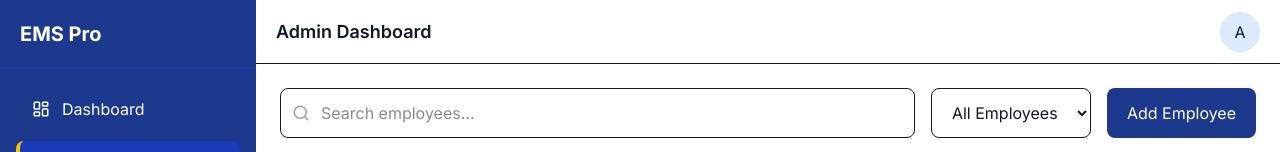
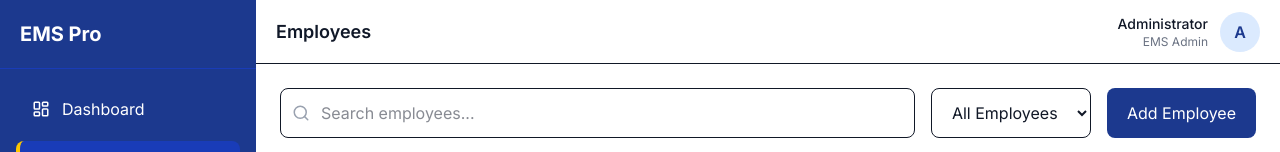
Before and after one commit to ParekhVaibhavi11/EMS-Pro, a React (Vite) app in the folder client/: page /employees in a window 1280 px wide. Shown: the top 152 px of the page. Built offline with nearby package versions, Linux system fonts and the light colour scheme; no server answers.

Commit message:
Updated Navbar to show each page name

```diff
--- a/client/src/layouts/DashboardLayout.jsx
+++ b/client/src/layouts/DashboardLayout.jsx
@@ -24,7 +24,7 @@ function DashboardLayout({
           setIsOpen={setIsOpen}
         />
 
-        <main className="p-6">
+        <main className="p-6 max-w-7xl">
           {children}
         </main>
 
--- a/client/src/layouts/Navbar.jsx
+++ b/client/src/layouts/Navbar.jsx
@@ -1,8 +1,26 @@
+import { useLocation } from "react-router-dom";
 import { Menu } from "lucide-react";
 
-function Navbar({
-  setIsOpen,
-}) {
+function Navbar({ setIsOpen }) {
+
+  const location = useLocation();
+
+  const pageTitles = {
+    "/admin": "Dashboard",
+    "/employees": "Employees",
+    "/departments": "Departments",
+    "/managers": "Managers",
+    "/attendance": "Attendance",
+    "/leaves": "Leave Management",
+    "/payroll": "Payroll",
+    "/reports": "Reports",
+    "/settings": "Settings",
+  };
+
+  const pageTitle =
+    pageTitles[location.pathname] ||
+    "EMS Pro";
+
   return (
     <div className="bg-white border-b h-16 flex items-center justify-between px-5">
 
@@ -15,12 +33,37 @@ function Navbar({
         <Menu size={24} />
       </button>
 
-      <h2 className="font-semibold text-lg">
-        Admin Dashboard
+      <h2 className="font-semibold text-lg text-gray-900">
+        {pageTitle}
       </h2>
 
-      <div className="w-10 h-10 rounded-full bg-blue-100 flex items-center justify-center">
-        A
+      <div className="flex items-center gap-3">
+
+        <div className="text-right hidden sm:block">
+
+          <p className="text-sm font-medium">
+            Administrator
+          </p>
+
+          <p className="text-xs text-gray-500">
+            EMS Admin
+          </p>
+
+        </div>
+
+        <div
+          className="
+            w-10 h-10
+            rounded-full
+            bg-blue-100
+            flex items-center justify-center
+            text-blue-900
+            font-semibold
+          "
+        >
+          A
+        </div>
+
       </div>
 
     </div>
```
